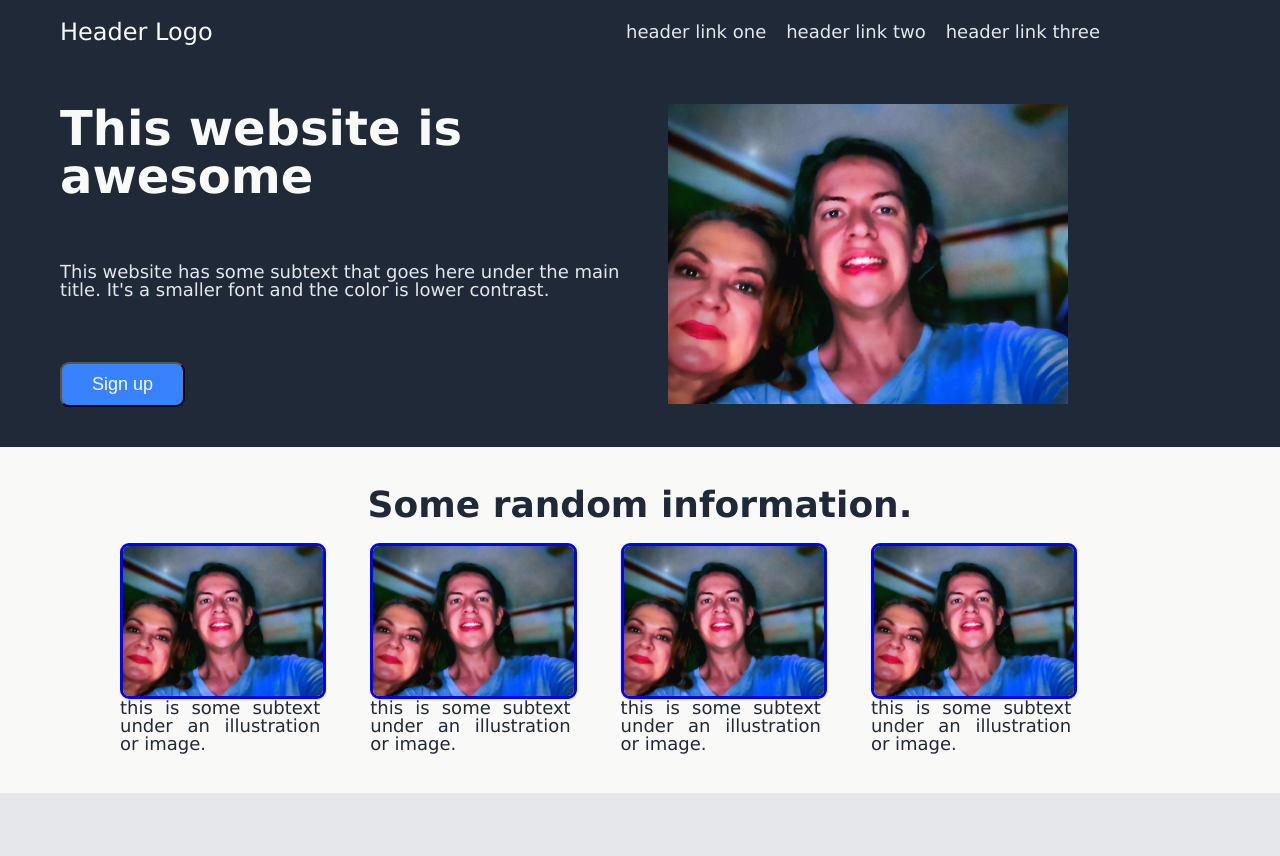
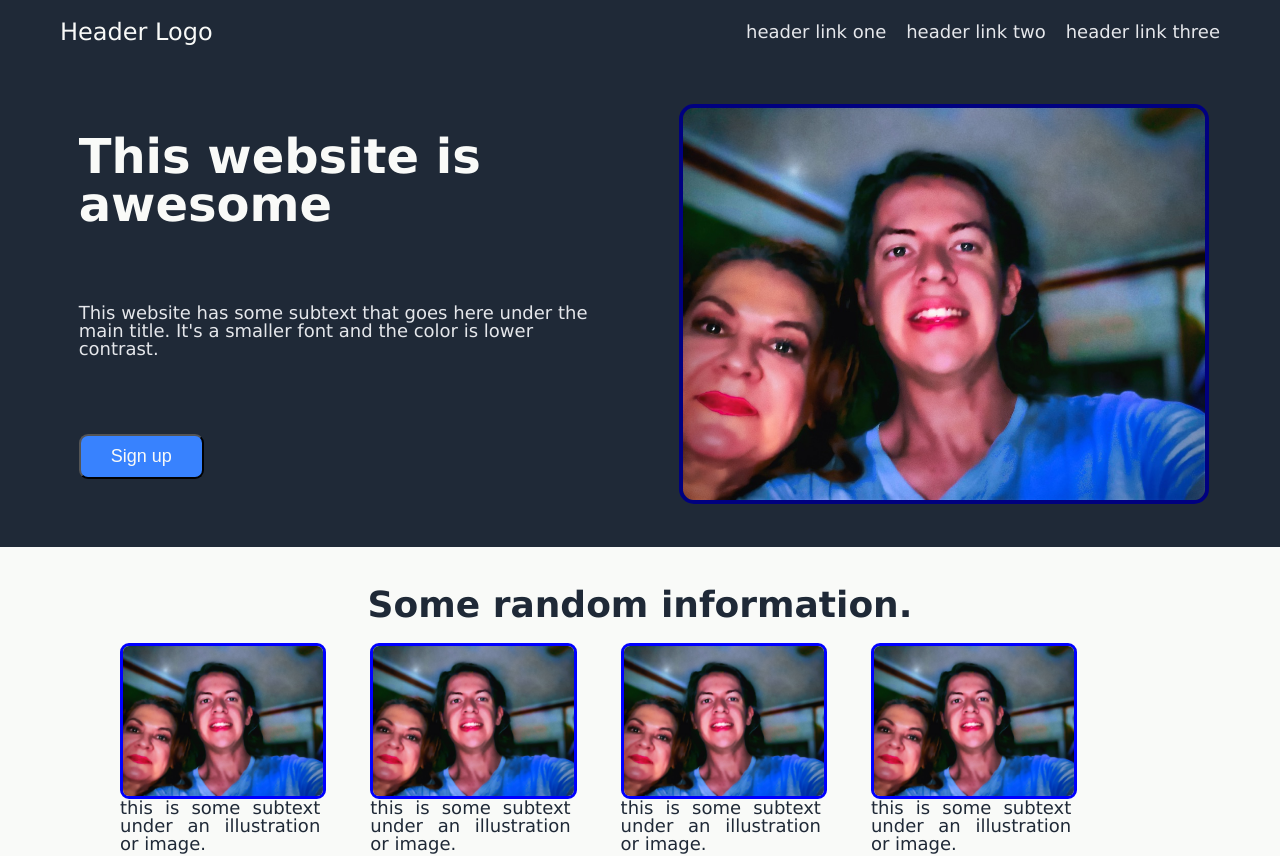
Before and after one commit to tolerevo/odin-landing-page, a plain HTML site: page index.html in a window 1280 px wide. Shown: the top 856 px of the page. Drawn offline with Linux system fonts and the light colour scheme.

Commit message:
fix hero-container

```diff
--- a/css/style.css
+++ b/css/style.css
@@ -137,6 +137,7 @@ table {
 /* my styles */
 
 body {
+  box-sizing: border-box;
   font-family: "Lucida Sans", "Lucida Sans Regular", "Lucida Grande";
   display: flex;
   flex-direction: column;
@@ -163,10 +164,10 @@ cite {
   font-size: 24px;
 }
 
-nav.header-nav {
-  padding-right: 60px;
+/*nav.header-nav {
   margin-right: 60px;
-}
+  padding-right: 0;
+}*/
 
 li a {
   text-decoration: none;
@@ -189,11 +190,11 @@ ul.header-list {
   flex-direction: row;
   flex-wrap: nowrap;
   align-items: stretch;
-  justify-content: space-around;
-  width: fit-content;
   padding: 40px 60px;
-  gap: 20px;
-  width: fit-content;
+  justify-content: space-evenly;
+  width: auto;
+  gap: 40px;
+  width: -webkit-fill-available;
 }
 
 div.hero-container {
@@ -201,20 +202,32 @@ div.hero-container {
   flex-direction: column;
   flex-wrap: nowrap;
   align-content: space-around;
-  justify-content: space-between;
-  align-items: flex-start;
   gap: 20px;
-  min-width: 49%;
   padding-right: 20px;
+  justify-content: space-around;
+  align-items: baseline;
+  min-width: 25%;
+  width: fit-content;
+  max-width: 45%;
+  flex: 1 1 auto;
 }
 
 div.image-container {
-  padding-right: 60px;
-  margin-right: 60px;
   justify-content: center;
-  min-width: 49%;
+  flex-basis: content;
+  flex: 1 1 auto;
+  justify-self: center;
+  width: fit-content;
+  max-width: 45%;
+  min-width: 25%;
+  float: right;
 }
 
+img.hero-img {
+  width: 100%;
+  border: 4px solid navy;
+  border-radius: 15px;;
+}
 h1.title {
   font-size: 48px;
   font-weight: bolder;
--- a/index.html
+++ b/index.html
@@ -28,7 +28,7 @@
           <button class="hero-btn" name="button">Sign up</button>
         </div>
         <div class="image-container">
-          <img
+          <img class="hero-img"
             src="./images/me_happy.jpeg"
             alt="hero image"
             width="400"
```
